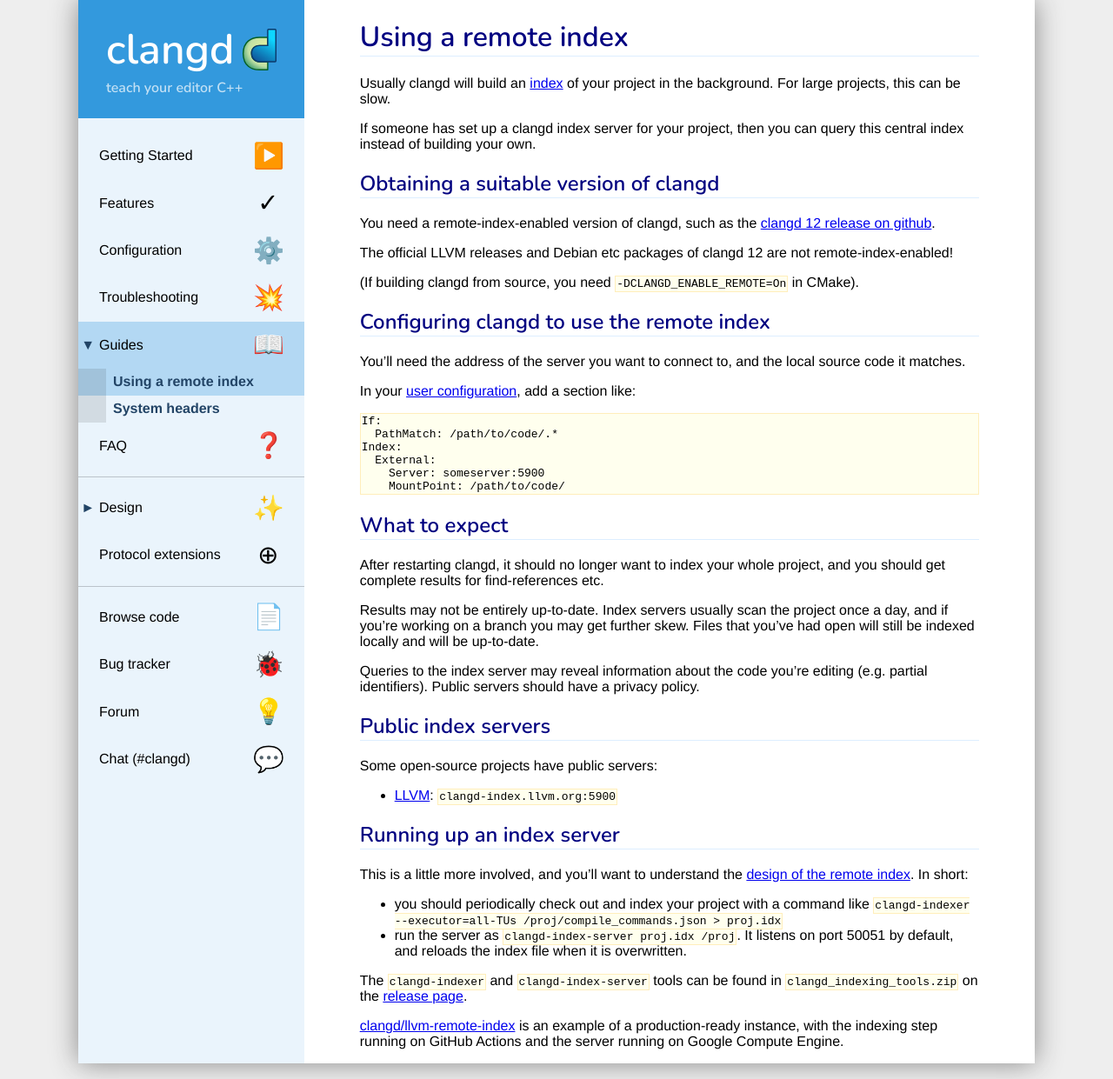
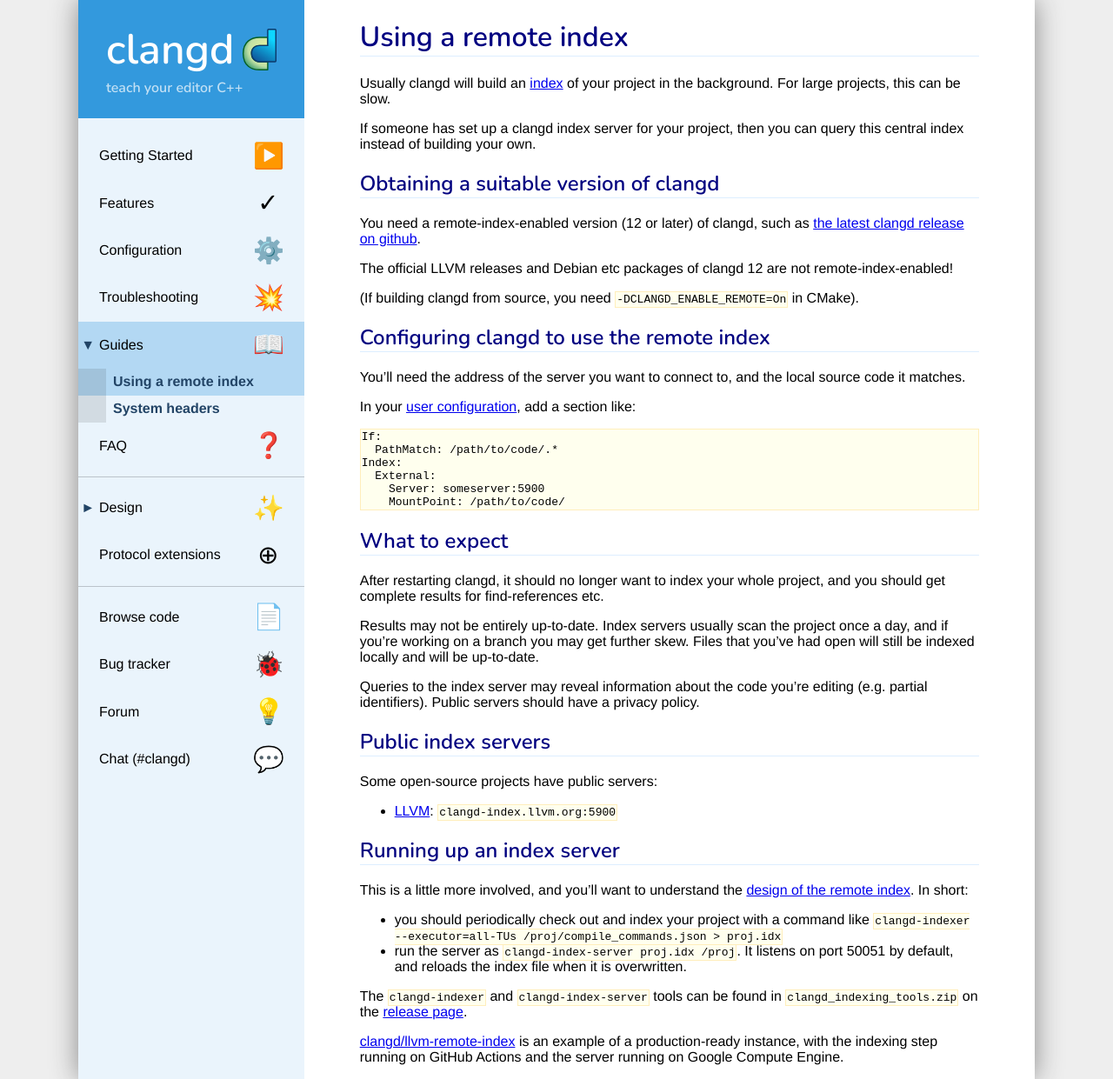
Before and after one commit to llvm/clangd-www, a Jekyll site: the page built from guides/remote-index.md, in a window 1280 px wide. Shown: the whole page at 87% size. Built offline with Jekyll 4.4.1, drawn with Linux system fonts in a browser that asks for light colours; our own code applies the rules of GitHub Pages for plain Markdown files.

```diff
--- a/guides/remote-index.md
+++ b/guides/remote-index.md
@@ -12,8 +12,8 @@
 
 ## Obtaining a suitable version of clangd
 
-You need a remote-index-enabled version of clangd, such as the
-[clangd 12 release on github](https://github.com/clangd/clangd/releases/latest).
+You need a remote-index-enabled version (12 or later) of clangd, such as
+[the latest clangd release on github](https://github.com/clangd/clangd/releases/latest).
 
 The official LLVM releases and Debian etc packages of clangd 12 are not
 remote-index-enabled!
```
Also changed, not shown: installation.md (+3 -3 lines).
